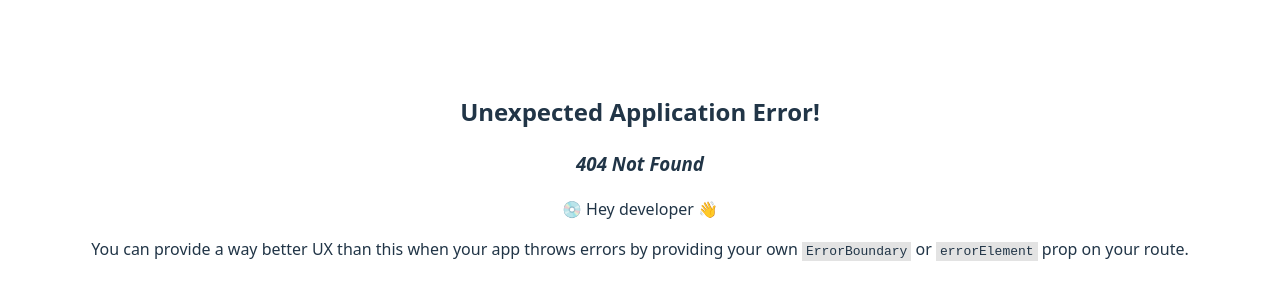
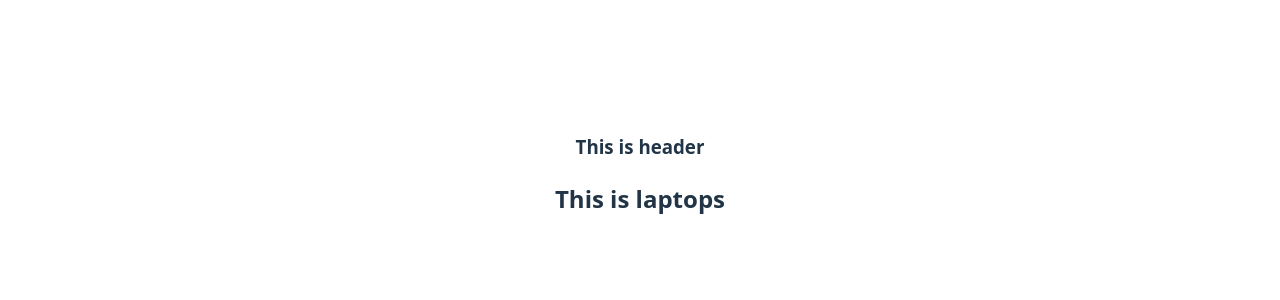
Before and after one commit to ArmanMirDeV/Intro-To-React-Router, a React (Vite) app: page /laptops in a window 1280 px wide. Before the commit this address had no page. Shown: the part 224-524 px from the top of the page. Built offline with nearby package versions, Linux system fonts and the light colour scheme.

Commit message:
UnderStanding the concept of Routing

```diff
--- /dev/null
+++ b/src/Components/Header/Header.jsx
@@ -0,0 +1,11 @@
+import React from 'react';
+
+const Header = () => {
+    return (
+        <div>
+            <h3>This is header</h3>
+        </div>
+    );
+};
+
+export default Header;
--- /dev/null
+++ b/src/Components/Home/Home.jsx
@@ -0,0 +1,11 @@
+import React from 'react';
+
+const Home = () => {
+    return (
+        <div>
+           <h2>This is home</h2>
+        </div>
+    );
+};
+
+export default Home;
--- /dev/null
+++ b/src/Components/Laptops/Laptops.jsx
@@ -0,0 +1,11 @@
+import React from 'react';
+
+const Laptops = () => {
+    return (
+        <div>
+            <h2>This is laptops</h2>
+        </div>
+    );
+};
+
+export default Laptops;
--- /dev/null
+++ b/src/Components/Mobiles/Mobiles.jsx
@@ -0,0 +1,11 @@
+import React from 'react';
+
+const Mobiles = () => {
+    return (
+        <div>
+            <h2>This is mobiles</h2>
+        </div>
+    );
+};
+
+export default Mobiles;
--- /dev/null
+++ b/src/Components/Root/Root.jsx
@@ -0,0 +1,14 @@
+import React from 'react';
+import Header from '../Header/Header';
+import { Outlet } from 'react-router';
+
+const Root = () => {
+    return (
+        <div>
+            <Header></Header>
+            <Outlet></Outlet>
+        </div>
+    );
+};
+
+export default Root;
--- a/src/main.jsx
+++ b/src/main.jsx
@@ -4,12 +4,38 @@
 import App from './App.jsx'
 import { createBrowserRouter } from "react-router";
 import { RouterProvider } from "react-router/dom";
+import Root from './Components/Root/Root.jsx';
+import Home from './Components/Home/Home.jsx';
+import Mobiles from './Components/Mobiles/Mobiles.jsx';
+import Laptops from './Components/Laptops/Laptops.jsx';
 
 const router = createBrowserRouter([
   {
     path: "/",
-    element: <div>Hello World from react router</div>,
+   Component: Root,
+   children:[
+    {index:true, Component:Home},
+    {path:'mobiles', Component:Mobiles},
+    {path:'laptops', Component:Laptops}
+   ]
   },
+  {
+    path:"about",
+    element: <div>Learn About Me.</div>
+  },
+  {
+    path:"blogs",
+    element: <div>All my blogs are here</div>
+  },
+  {
+    path: 'app',
+    Component: App
+  },
+  {
+    path: 'app2',
+    // element: <App></App>
+      Component: App
+  }
 ]);
 
 createRoot(document.getElementById('root')).render(
```
